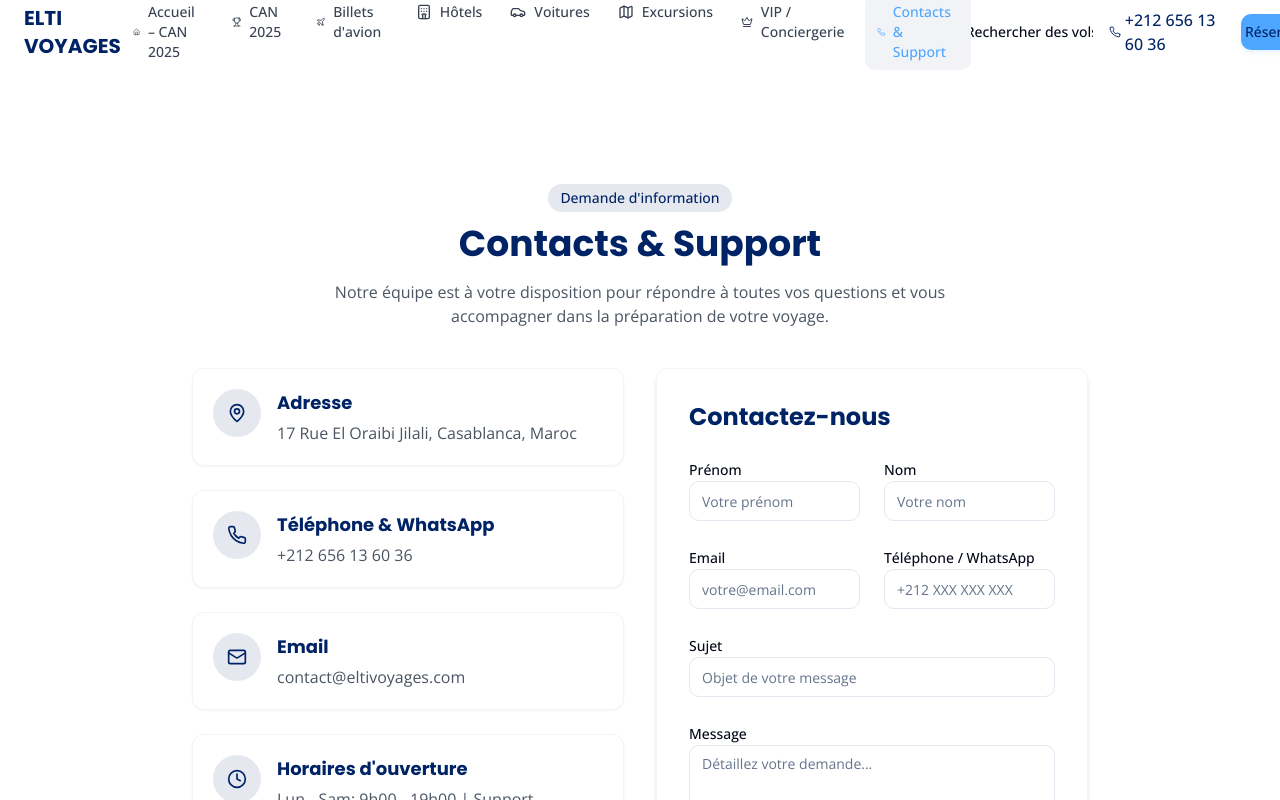
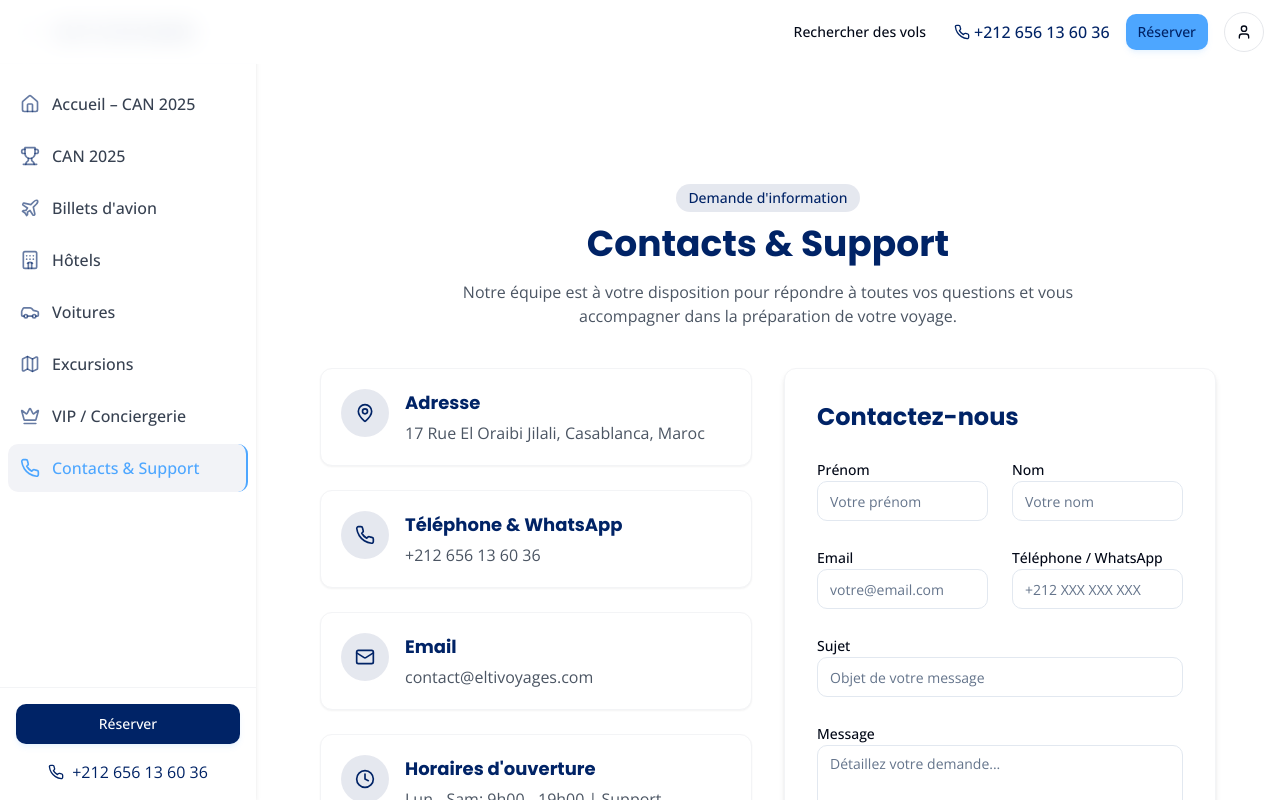
Before and after one commit to Cherif0104/elti-voyages-afrika, a React (Vite) app: page /contact in a window 1280 px wide. Shown: the top 800 px of the page. Built offline with nearby package versions, Linux system fonts and the light colour scheme.

Commit message:
Move navigation bar to sidebar
Move the main navigation bar into the sidebar component for desktop view.

```diff
--- a/src/App.tsx
+++ b/src/App.tsx
@@ -46,8 +46,8 @@ const App = () => {
         <BrowserRouter>
           <div className="min-h-screen flex flex-col">
             <Sidebar />
-            {/* Removed lg:pl-64 to eliminate left whitespace */}
-            <main className="flex-1 pt-16">
+            {/* Added lg:pl-64 for sidebar space */}
+            <main className="flex-1 pt-16 lg:pl-64">
               <Routes>
                 <Route path="/" element={<Index />} />
                 <Route path="/can2025" element={<Can2025 />} />
--- a/src/components/Sidebar.tsx
+++ b/src/components/Sidebar.tsx
@@ -11,6 +11,12 @@ import {
   DropdownMenuItem,
   DropdownMenuTrigger,
 } from "@/components/ui/dropdown-menu";
+import {
+  Drawer,
+  DrawerClose,
+  DrawerContent,
+  DrawerTrigger,
+} from "@/components/ui/drawer";
 
 import { motion, AnimatePresence } from "framer-motion";
 
@@ -74,48 +80,77 @@ const Sidebar = () => {
 
   return (
     <>
+      {/* Desktop Sidebar */}
+      <div className="fixed left-0 top-0 z-40 h-full w-64 bg-white shadow-md hidden lg:block">
+        <div className="flex h-16 items-center px-4 border-b border-gray-100">
+          <Link to="/" className="flex items-center">
+            <Logo size="md" />
+            <span className="text-xl font-poppins font-bold text-primary ml-2">ELTI VOYAGES</span>
+          </Link>
+        </div>
+
+        <div className="py-4 px-2">
+          <nav className="space-y-1">
+            {navItems.map((item) => {
+              const isActive = location.pathname === item.path;
+              return (
+                <Link
+                  key={item.path}
+                  to={item.path}
+                  className={cn(
+                    "flex items-center gap-3 px-3 py-3 rounded-md transition-colors",
+                    isActive
+                      ? "bg-primary/5 text-accent border-r-2 border-accent"
+                      : "text-gray-700 hover:bg-gray-50"
+                  )}
+                >
+                  <item.icon className={cn("h-5 w-5", isActive ? "text-accent" : "text-primary/60")} />
+                  <span className="font-medium">{item.name}</span>
+                </Link>
+              );
+            })}
+          </nav>
+        </div>
+
+        <div className="absolute bottom-0 w-full p-4 border-t border-gray-100">
+          <Button
+            asChild
+            variant="secondary"
+            className="w-full bg-primary hover:bg-primary/90 text-white"
+          >
+            <Link to="#reservation">
+              Réserver
+            </Link>
+          </Button>
+
+          <div className="mt-4 flex justify-center items-center">
+            <a href="tel:+212656136036" className="flex items-center gap-2 text-primary">
+              <Phone className="h-4 w-4" />
+              <span>+212 656 13 60 36</span>
+            </a>
+          </div>
+        </div>
+      </div>
+
       {/* Main Header - Full Width */}
       <header className={cn(
-        "fixed top-0 z-50 w-full backdrop-blur-md transition-all duration-300",
+        "fixed top-0 z-50 w-full backdrop-blur-md transition-all duration-300 lg:pl-64",
         isScrolled
           ? "bg-white shadow-sm border-b border-gray-100"
           : "bg-white/85"
       )}>
         <div className="container mx-auto px-4 max-w-[1320px]">
           <div className="flex h-16 items-center justify-between">
-            {/* Logo */}
-            <div className="flex items-center gap-2">
+            {/* Logo for Mobile */}
+            <div className="flex items-center gap-2 lg:hidden">
               <Link to="/" className="flex items-center">
                 <Logo size="md" />
                 <span className="text-xl font-poppins font-bold text-primary ml-2 hidden sm:block">ELTI VOYAGES</span>
               </Link>
             </div>
 
-            {/* Center Navigation */}
-            <nav className="hidden lg:flex items-center">
-              <ul className="flex space-x-1">
-                {navItems.map((item) => {
-                  const isActive = location.pathname === item.path;
-                  return (
-                    <li key={item.path}>
-                      <Link
-                        to={item.path}
-                        className={cn(
-                          "flex items-center px-3 py-2 rounded-md text-sm font-medium transition-colors",
-                          isActive ? "text-accent bg-primary/5" : "text-gray-700 hover:text-primary hover:bg-gray-50"
-                        )}
-                      >
-                        <item.icon className="w-4 h-4 mr-2" />
-                        <span>{item.name}</span>
-                      </Link>
-                    </li>
-                  );
-                })}
-              </ul>
-            </nav>
-
             {/* Right Navigation */}
-            <div className="flex items-center gap-2 md:gap-4">
+            <div className="flex items-center gap-2 md:gap-4 ml-auto">
               <Button
                 variant="ghost"
                 size="sm"
@@ -220,7 +255,7 @@ const Sidebar = () => {
                 <Button
                   asChild
                   variant="secondary"
-                  className="w-full bg-primary hover:bg-primary/90"
+                  className="w-full bg-primary hover:bg-primary/90 text-white"
                 >
                   <Link to="#reservation" onClick={() => setIsOpen(false)}>
                     Réserver
```
